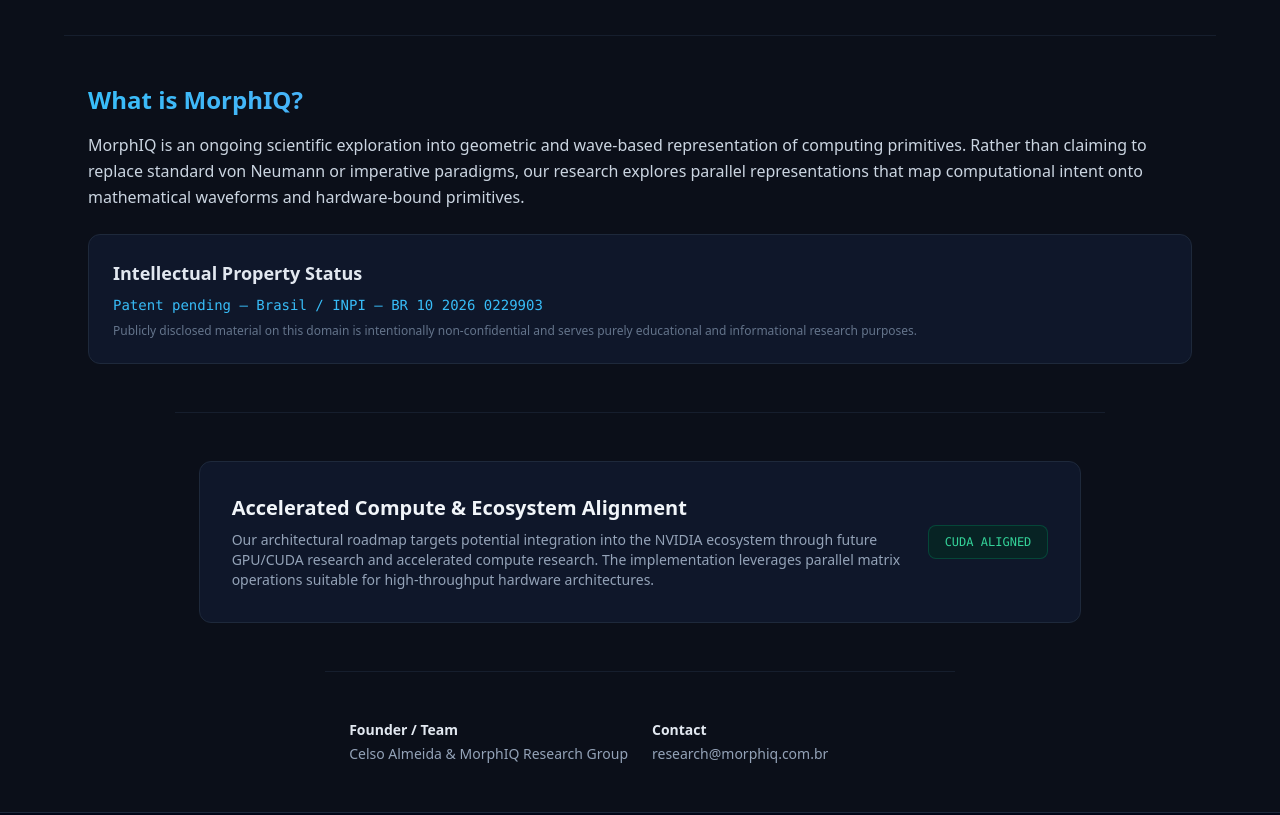
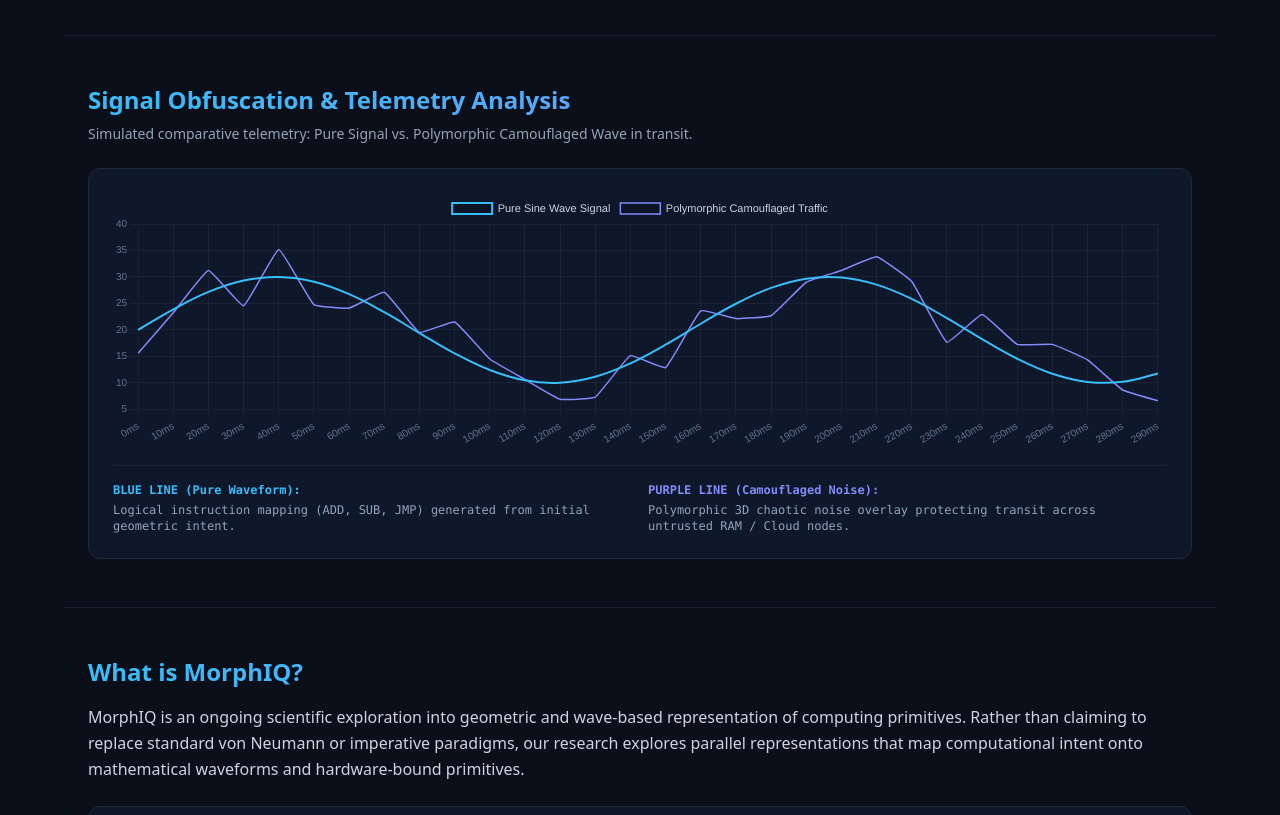
Before and after one commit to celsoalmeida2079-del/MorphIq-, a plain HTML site: page index.html in a window 1280 px wide. Shown: the part 1400-2215 px from the top of the page. Drawn offline with nearby package versions, Linux system fonts and the light colour scheme.

Commit message:
Update index.html

```diff
--- a/index.html
+++ b/index.html
@@ -1,10 +1,13 @@
 <!DOCTYPE html>
-<html lang="en">
+<html lang="en" class="notranslate" meta name="google" content="notranslate">
 <head>
     <meta charset="UTF-8">
     <meta name="viewport" content="width=device-width, initial-scale=1.0">
+    <meta name="google" content="notranslate">
     <title>MorphIQ | Experimental Computational Representation</title>
     <script src="https://cdn.tailwindcss.com"></script>
+    <!-- Chart.js para o Gráfico de Benchmark -->
+    <script src="https://cdn.jsdelivr.net/npm/chart.js"></script>
     <style>
         body { background-color: #0b0f19; color: #e2e8f0; font-family: system-ui, -apple-system, sans-serif; }
         .gradient-text { background: linear-gradient(90deg, #38bdf8, #818cf8); -webkit-background-clip: text; -webkit-text-fill-color: transparent; }
@@ -24,7 +27,7 @@
                 <a href="#about" class="hover:text-sky-400 transition" data-en="About" data-pt="Sobre">About</a>
                 <a href="#lab" class="hover:text-sky-400 transition" data-en="Interactive Lab" data-pt="Laboratório">Interactive Lab</a>
                 <a href="#architecture" class="hover:text-sky-400 transition" data-en="Architecture" data-pt="Arquitetura">Architecture</a>
-                <a href="#research" class="hover:text-sky-400 transition" data-en="Research" data-pt="Pesquisa">Research</a>
+                <a href="#benchmark" class="hover:text-sky-400 transition" data-en="Telemetry Chart" data-pt="Gráfico de Telemetria">Telemetry Chart</a>
                 <a href="#nvidia" class="hover:text-sky-400 transition">NVIDIA Ecosystem</a>
                 <a href="#contact" class="hover:text-sky-400 transition" data-en="Contact" data-pt="Contacto">Contact</a>
             </nav>
@@ -95,7 +98,7 @@
             </div>
         </div>
 
-        <!-- 4-STAGE DETAILED FLOWCHART CARDS (SAFE FOR PATENT) -->
+        <!-- 4-STAGE CARDS -->
         <div class="grid grid-cols-1 md:grid-cols-4 gap-4 text-xs">
             <div class="p-5 bg-slate-900 border border-slate-800 rounded-xl flex flex-col justify-between">
                 <div>
@@ -111,7 +114,7 @@
                 <div>
                     <span class="text-indigo-400 font-mono text-xs block mb-1">02. SECURITY</span>
                     <h3 class="text-sm font-bold text-slate-200 mb-2" data-en="Polymorphic Shield" data-pt="Escudo Polimórfico">Polymorphic Shield</h3>
-                    <p class="text-slate-400 leading-relaxed" data-en="Combines baseline signals with stochastically generated noise vectors to obfuscate transit logic." data-pt="Combina sinais de base com vetores de ruído estocásticos para ofuscar a lógica em trânsito.">
+                    <p class="text-slate-400 leading-relaxed" data-en="Combines baseline signals with stochastically generated noise vectors to obfuscate transit logic." data-pt="Combina sinais de referência com vetores de ruído gerados estocasticamente para ofuscar a lógica.">
                         Combines baseline signals with stochastically generated noise vectors to obfuscate transit logic.
                     </p>
                 </div>
@@ -121,7 +124,7 @@
                 <div>
                     <span class="text-amber-400 font-mono text-xs block mb-1">03. TRANSPORT</span>
                     <h3 class="text-sm font-bold text-slate-200 mb-2" data-en="Confidential Traffic" data-pt="Tráfego Confidencial">Confidential Traffic</h3>
-                    <p class="text-slate-400 leading-relaxed" data-en="Renders network and RAM payloads entirely indecipherable as static noise without hardware keys." data-pt="Torna o tráfego de rede e RAM indecifrável como ruído estático sem chaves de hardware.">
+                    <p class="text-slate-400 leading-relaxed" data-en="Renders network and RAM payloads entirely indecipherable as static noise without hardware keys." data-pt="Torna os dados de rede e RAM completamente indecifráveis sem chaves de hardware.">
                         Renders network and RAM payloads entirely indecipherable as static noise without hardware keys.
                     </p>
                 </div>
@@ -131,9 +134,33 @@
                 <div>
                     <span class="text-emerald-400 font-mono text-xs block mb-1">04. HARDWARE</span>
                     <h3 class="text-sm font-bold text-slate-200 mb-2" data-en="Silicon PUF Binding" data-pt="Validação em Silício (PUF)">Silicon PUF Binding</h3>
-                    <p class="text-slate-400 leading-relaxed" data-en="Target hardware physical unclonable functions validate physical resonance and execute primitives." data-pt="Funções físicas inestimáveis (PUF) no silício validam a ressonância física e executam.">
+                    <p class="text-slate-400 leading-relaxed" data-en="Target hardware physical unclonable functions validate physical resonance and execute primitives." data-pt="Funções fisicamente não clonáveis do hardware alvo validam a ressonância física e executam.">
                         Target hardware physical unclonable functions validate physical resonance and execute primitives.
                     </p>
+                </div>
+            </div>
+        </div>
+    </section>
+
+    <!-- NEW SECTION: BENCHMARK / TELEMETRY CHART -->
+    <section id="benchmark" class="max-w-6xl mx-auto px-6 py-12 border-t border-slate-800/60">
+        <h2 class="text-2xl font-bold mb-2 gradient-text" data-en="Signal Obfuscation & Telemetry Analysis" data-pt="Análise de Telemetria e Ofuscação de Sinal">Signal Obfuscation & Telemetry Analysis</h2>
+        <p class="text-sm text-slate-400 mb-6" data-en="Simulated comparative telemetry: Pure Signal vs. Polymorphic Camouflaged Wave in transit." data-pt="Telemetria comparativa simulada: Sinal Puro vs. Onda Polimórfica Camuflada em trânsito.">
+            Simulated comparative telemetry: Pure Signal vs. Polymorphic Camouflaged Wave in transit.
+        </p>
+
+        <div class="bg-slate-900 border border-slate-800 p-6 rounded-xl">
+            <div class="h-64 relative">
+                <canvas id="benchmarkChart"></canvas>
+            </div>
+            <div class="mt-4 grid grid-cols-1 md:grid-cols-2 gap-4 text-xs font-mono text-slate-400 border-t border-slate-800/80 pt-4">
+                <div>
+                    <span class="text-sky-400 font-bold block mb-1">BLUE LINE (Pure Waveform):</span>
+                    <p>Logical instruction mapping (ADD, SUB, JMP) generated from initial geometric intent.</p>
+                </div>
+                <div>
+                    <span class="text-indigo-400 font-bold block mb-1">PURPLE LINE (Camouflaged Noise):</span>
+                    <p>Polymorphic 3D chaotic noise overlay protecting transit across untrusted RAM / Cloud nodes.</p>
                 </div>
             </div>
         </div>
@@ -142,15 +169,15 @@
     <!-- WHAT IS MORPHIQ & PATENT -->
     <section id="about" class="max-w-6xl mx-auto px-6 py-12 border-t border-slate-800/60">
         <h2 class="text-2xl font-bold mb-4 gradient-text" data-en="What is MorphIQ?" data-pt="O que é o MorphIQ?">What is MorphIQ?</h2>
-        <p class="text-slate-300 leading-relaxed mb-6" data-en="MorphIQ is an ongoing scientific exploration into geometric and wave-based representation of computing primitives. Rather than claiming to replace standard von Neumann or imperative paradigms, our research explores parallel representations that map computational intent onto mathematical waveforms and hardware-bound primitives." data-pt="O MorphIQ é uma exploração científica em andamento sobre a representação geométrica e baseada em ondas de primitivas computacionais. Em vez de alegar substituir os paradigmas convencionais de von Neumann, a nossa pesquisa explora representações paralelas que mapeiam a intenção computacional em formas de onda matemáticas e primitivas vinculadas ao hardware.">
+        <p class="text-slate-300 leading-relaxed mb-6" data-en="MorphIQ is an ongoing scientific exploration into geometric and wave-based representation of computing primitives. Rather than claiming to replace standard von Neumann or imperative paradigms, our research explores parallel representations that map computational intent onto mathematical waveforms and hardware-bound primitives." data-pt="O MorphIQ é uma exploração científica em andamento sobre a representação geométrica e baseada em ondas de primitivas computacionais. Em vez de pretender substituir os paradigmas padrão de von Neumann ou imperativos, nossa pesquisa explora representações paralelas que mapeiam a intenção computacional em formas de onda matemáticas e primitivas limitadas por hardware.">
             MorphIQ is an ongoing scientific exploration into geometric and wave-based representation of computing primitives. Rather than claiming to replace standard von Neumann or imperative paradigms, our research explores parallel representations that map computational intent onto mathematical waveforms and hardware-bound primitives.
         </p>
 
         <!-- INTELLECTUAL PROPERTY / INPI CARD -->
         <div class="bg-slate-900 border border-slate-800 p-6 rounded-xl">
-            <h3 class="text-lg font-bold text-slate-200 mb-2" data-en="Intellectual Property Status" data-pt="Status de Propriedade Intelectual">Intellectual Property Status</h3>
-            <p class="text-sm font-mono text-sky-400 mb-2" data-en="Patent pending — Brasil / INPI — BR 10 2026 0229903" data-pt="Patente pendente — Brasil / INPI — BR 10 2026 0229903">Patent pending — Brasil / INPI — BR 10 2026 0229903</p>
-            <p class="text-xs text-slate-500" data-en="Publicly disclosed material on this domain is intentionally non-confidential and serves purely educational and informational research purposes." data-pt="O material divulgado publicamente neste domínio é intencionalmente não confidencial e serve puramente para fins educacionais e de pesquisa informativa.">Publicly disclosed material on this domain is intentionally non-confidential and serves purely educational and informational research purposes.</p>
+            <h3 class="text-lg font-bold text-slate-200 mb-2" data-en="Intellectual Property Status" data-pt="Status da Propriedade Intelectual">Intellectual Property Status</h3>
+            <p class="text-sm font-mono text-sky-400 mb-2" data-en="Patent pending — Brasil / INPI — BR 10 2026 0229903" data-pt="Patente pendente — Brasil/INPI — BR 10 2026 0229903">Patent pending — Brasil / INPI — BR 10 2026 0229903</p>
+            <p class="text-xs text-slate-500" data-en="Publicly disclosed material on this domain is intentionally non-confidential and serves purely educational and informational research purposes." data-pt="O material divulgado publicamente neste domínio não é confidencial por natureza e serve apenas para fins educacionais e de pesquisa informativa.">Publicly disclosed material on this domain is intentionally non-confidential and serves purely educational and informational research purposes.</p>
         </div>
     </section>
 
@@ -158,12 +185,12 @@
     <section id="nvidia" class="max-w-6xl mx-auto px-6 py-12 border-t border-slate-800/60">
         <div class="bg-slate-900 border border-slate-800 p-8 rounded-xl flex flex-col md:flex-row justify-between items-center gap-6">
             <div>
-                <h3 class="text-xl font-bold text-slate-100 mb-2" data-en="Accelerated Compute & Ecosystem Alignment" data-pt="Computação Acelerada e Alinhamento de Ecossistema">Accelerated Compute & Ecosystem Alignment</h3>
-                <p class="text-slate-400 text-sm max-w-2xl" data-en="Our architectural roadmap targets potential integration into the NVIDIA ecosystem through future GPU/CUDA research and accelerated compute research. The implementation leverages parallel matrix operations suitable for high-throughput hardware architectures." data-pt="O nosso roteiro arquitetónico visa a potencial integração no ecossistema NVIDIA através de pesquisas futuras em GPU/CUDA e computação acelerada. A implementação aproveita operações de matrizes paralelas adequadas para arquiteturas de hardware de alto desempenho.">
+                <h3 class="text-xl font-bold text-slate-100 mb-2" data-en="Accelerated Compute & Ecosystem Alignment" data-pt="Computação acelerada e alinhamento do ecossistema">Accelerated Compute & Ecosystem Alignment</h3>
+                <p class="text-slate-400 text-sm max-w-2xl" data-en="Our architectural roadmap targets potential integration into the NVIDIA ecosystem through future GPU/CUDA research and accelerated compute research. The implementation leverages parallel matrix operations suitable for high-throughput hardware architectures." data-pt="Nosso roteiro arquitetônico visa a potencial integração ao ecossistema NVIDIA por meio de futuras pesquisas em GPU/CUDA e computação acelerada. A implementação aproveita operações matriciais paralelas adequadas para arquiteturas de hardware de alto desempenho.">
                     Our architectural roadmap targets potential integration into the NVIDIA ecosystem through future GPU/CUDA research and accelerated compute research. The implementation leverages parallel matrix operations suitable for high-throughput hardware architectures.
                 </p>
             </div>
-            <span class="px-4 py-2 bg-emerald-950/60 text-emerald-400 border border-emerald-800/60 rounded-lg text-xs font-mono whitespace-nowrap">CUDA ALIGNED</span>
+            <span class="px-4 py-2 bg-emerald-950/60 text-emerald-400 border border-emerald-800/60 rounded-lg text-xs font-mono whitespace-nowrap">ALINHADO COM CUDA</span>
         </div>
     </section>
 
@@ -171,11 +198,11 @@
     <section id="contact" class="max-w-6xl mx-auto px-6 py-12 border-t border-slate-800/60">
         <div class="grid grid-cols-1 md:grid-cols-2 gap-6 text-sm">
             <div>
-                <h3 class="font-bold text-slate-200 mb-1" data-en="Founder / Team" data-pt="Fundador / Equipa">Founder / Team</h3>
-                <p class="text-slate-400">Celso Almeida & MorphIQ Research Group</p>
+                <h3 class="font-bold text-slate-200 mb-1" data-en="Founder / Team" data-pt="Fundador/Equipe">Founder / Team</h3>
+                <p class="text-slate-400">Celso Almeida e Grupo de Pesquisa MorphIQ</p>
             </div>
             <div>
-                <h3 class="font-bold text-slate-200 mb-1" data-en="Contact" data-pt="Contacto">Contact</h3>
+                <h3 class="font-bold text-slate-200 mb-1" data-en="Contact" data-pt="Contato">Contact</h3>
                 <p class="text-slate-400">research@morphiq.com.br</p>
             </div>
         </div>
@@ -184,7 +211,7 @@
     <!-- FOOTER -->
     <footer class="border-t border-slate-800 bg-slate-950 py-8">
         <div class="max-w-7xl mx-auto px-6 text-center text-xs text-slate-500">
-            <p>&copy; 2026 MorphIQ. Domain: morphiq.com.br. All rights reserved.</p>
+            <p>&copy; 2026 MorphIQ. Domínio: morphiq.com.br. Todos os direitos reservados.</p>
         </div>
     </footer>
 
@@ -268,6 +295,59 @@
             const out = document.getElementById('lab-out');
             out.innerText = `> GEOMETRY VECTOR DETECTED (${points} nodes) -> MORPHIQ-IR ENCODED -> PUF VALIDATION READY`;
         }
+
+        // Render Telemetry Benchmark Chart
+        window.addEventListener('DOMContentLoaded', () => {
+            const chartCtx = document.getElementById('benchmarkChart').getContext('2d');
+
+            const labels = Array.from({length: 30}, (_, i) => `${i*10}ms`);
+            const pureSine = labels.map((_, i) => Math.sin(i * 0.4) * 10 + 20);
+            const camouflaged = labels.map((_, i) => Math.sin(i * 0.4) * 10 + 20 + (Math.random() * 12 - 6));
+
+            new Chart(chartCtx, {
+                type: 'line',
+                data: {
+                    labels: labels,
+                    datasets: [
+                        {
+                            label: 'Pure Sine Wave Signal',
+                            data: pureSine,
+                            borderColor: '#38bdf8',
+                            borderWidth: 2,
+                            tension: 0.4,
+                            pointRadius: 0
+                        },
+                        {
+                            label: 'Polymorphic Camouflaged Traffic',
+                            data: camouflaged,
+                            borderColor: '#818cf8',
+                            borderWidth: 1.5,
+                            tension: 0.1,
+                            pointRadius: 0
+                        }
+                    ]
+                },
+                options: {
+                    responsive: true,
+                    maintainAspectRatio: false,
+                    scales: {
+                        x: {
+                            grid: { color: 'rgba(255, 255, 255, 0.05)' },
+                            ticks: { color: '#64748b', font: { size: 10 } }
+                        },
+                        y: {
+                            grid: { color: 'rgba(255, 255, 255, 0.05)' },
+                            ticks: { color: '#64748b', font: { size: 10 } }
+                        }
+                    },
+                    plugins: {
+                        legend: {
+                            labels: { color: '#cbd5e1', font: { size: 11 } }
+                        }
+                    }
+                }
+            });
+        });
     </script>
 </body>
 </html>
```
